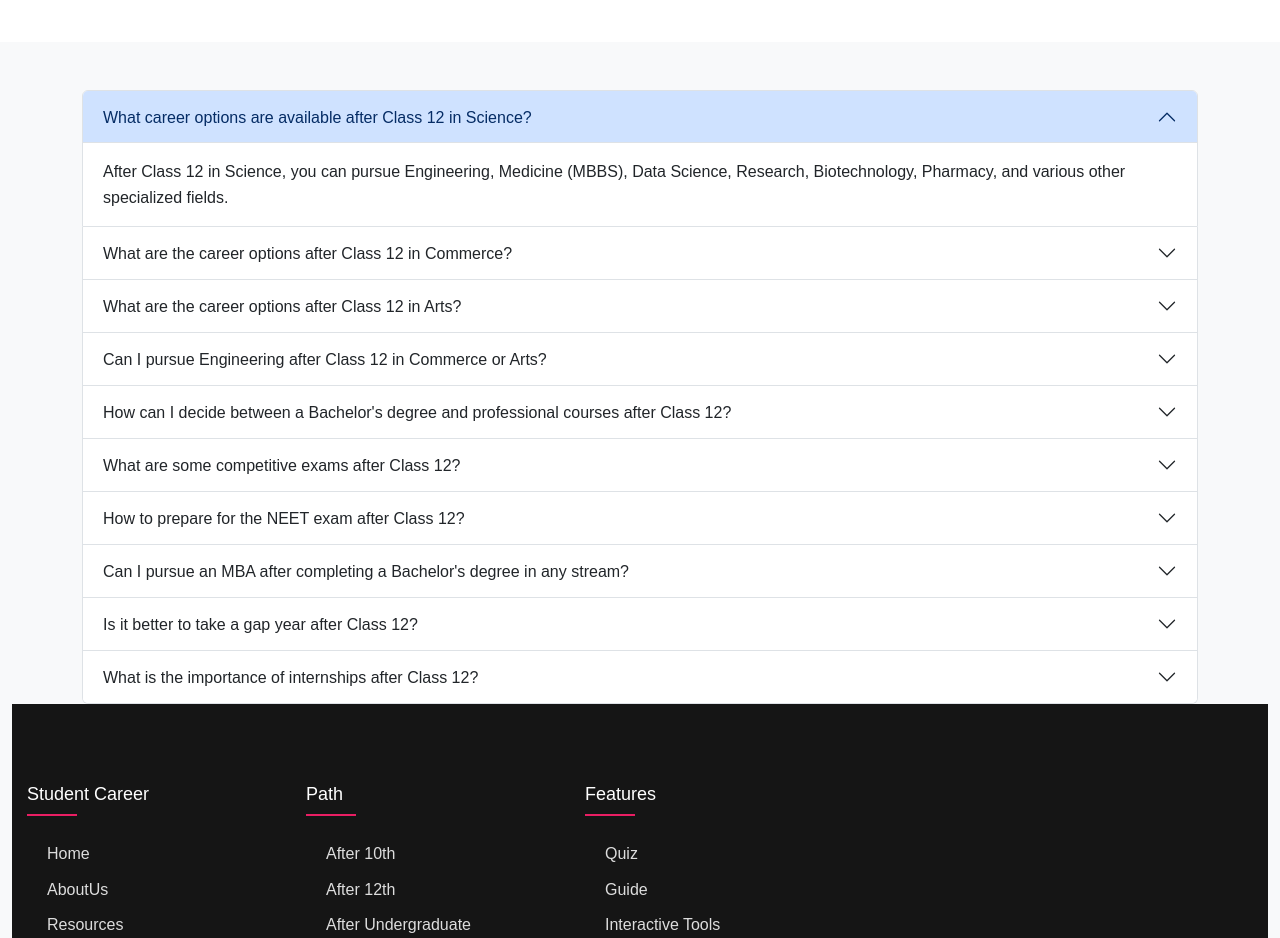
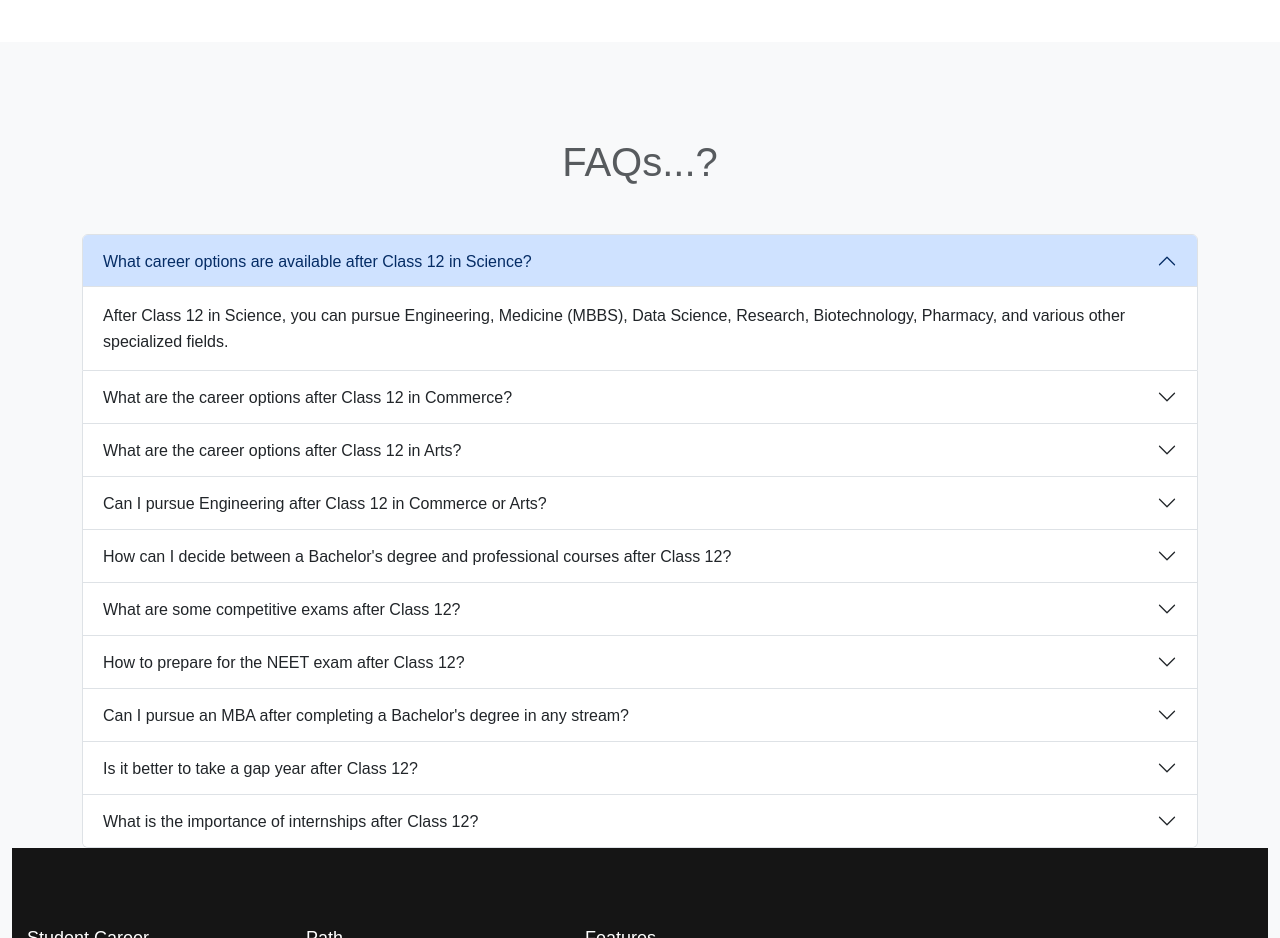
Before and after one commit to TeamWork-StudentCareerPortal/Student-career-guide-portal, a plain HTML site: page class12th.html in a window 1280 px wide. Shown: the part 1000-1938 px from the top of the page. Drawn offline with nearby package versions, Linux system fonts and the light colour scheme.

Commit message:
Update class12th.html
Add faqs..

```diff
--- a/class12th.html
+++ b/class12th.html
@@ -307,6 +307,7 @@ ul {
     <!-- FAQ Section Start -->
     <div class="container-fluid bg-light py-5">
       <div class="container">
+	       <h2 class="text-center my-5 text-muted" style="font-size:40px;color:orange;">FAQs...?</h2>
   <div class="accordion" id="faqAccordion">
 
     <!-- FAQ 1 -->
```
